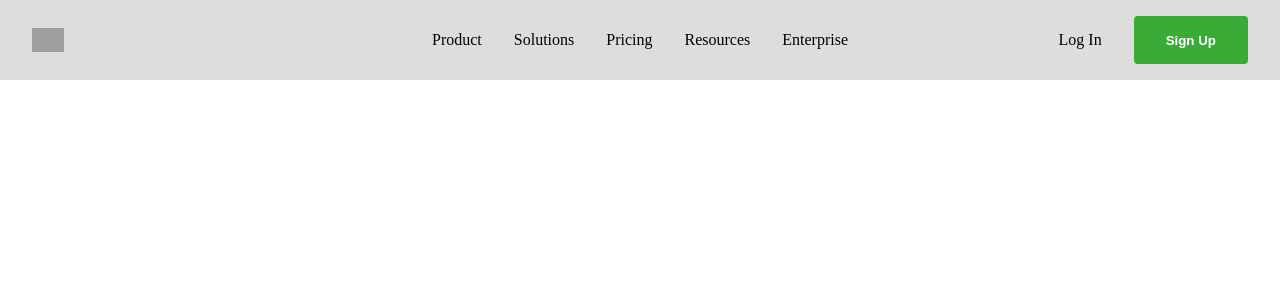
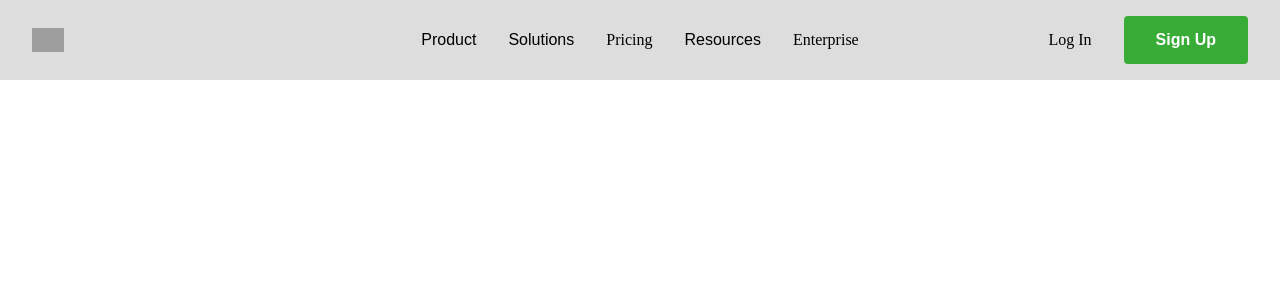
Before and after one commit to linear14/react-playground, a React (Create React App) app in the folder miridih-slido/miridih-slido/: page / in a window 1280 px wide. Shown: the top 300 px of the page. Built offline with nearby package versions, Linux system fonts and the light colour scheme; grey boxes are pictures that could not be loaded; what emotion-reset would draw is missing.

Commit message:
[slido] feat: button / a 태그 동적 생성 nav 컴포넌트 구현

```diff
--- a/miridih-slido/miridih-slido/src/App.tsx
+++ b/miridih-slido/miridih-slido/src/App.tsx
@@ -20,6 +20,8 @@ const resetCss = css`
   }
 
   button {
+    font-size: 16px;
+    background: none;
     border: none;
   }
 `;
--- a/miridih-slido/miridih-slido/src/components/header/category-selector/item.tsx
+++ b/miridih-slido/miridih-slido/src/components/header/category-selector/item.tsx
@@ -1,17 +1,37 @@
 /** @jsxImportSource @emotion/react */
 
-import { jsx } from "@emotion/react";
+import { css, jsx } from "@emotion/react";
 import styled from "@emotion/styled";
 import { Category } from "../../../types/category";
 
-const Container = styled.div``;
+const Container = styled.button<{ anchor: boolean }>`
+  ${({ anchor }) =>
+    anchor &&
+    css`
+      cursor: pointer;
+
+      &:hover {
+        color: #39ac37;
+        text-decoration: underline;
+      }
+    `}
+`;
+
+type ElementTagName = "button" | "a";
 
 interface Props {
   item: Category;
 }
 
 const Item = ({ item }: Props) => {
-  return <Container>{item.name}</Container>;
+  const tagName: ElementTagName = item.subCategories.length ? "button" : "a";
+  const hasAnchor = tagName === "a";
+
+  return (
+    <Container as={tagName} anchor={hasAnchor}>
+      {item.name}
+    </Container>
+  );
 };
 
 export default Item;
```
